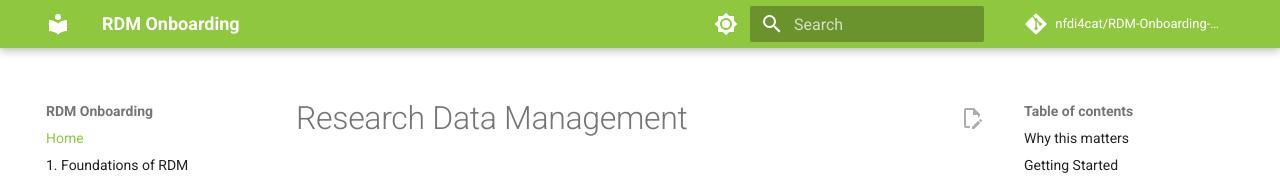
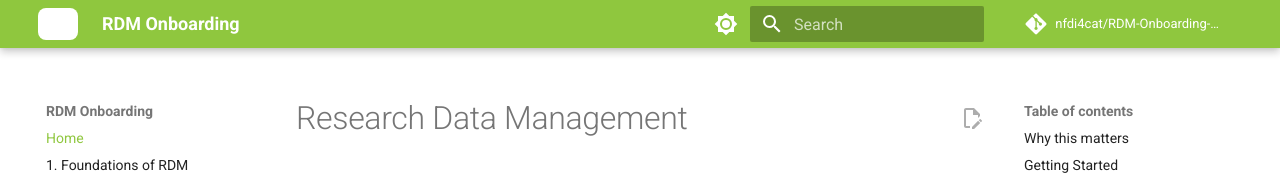
Before and after one commit to mvoelken-hub/RDM-Website, an MkDocs documentation site: the page built from docs/index.md, in a window 1280 px wide. Shown: the top 183 px of the page. Built offline with MkDocs 1.6.1 and Material for MkDocs 9.7.7, drawn with Linux system fonts in a browser that asks for light colours; comment, search, counter and statistics services are not loaded.

Commit message:
Add styles for logo button in header

```diff
--- a/docs/stylesheets/extra.css
+++ b/docs/stylesheets/extra.css
@@ -25,3 +25,16 @@
   --md-primary-fg-color--light: #8fc73e;
   --md-primary-fg-color--dark: #8fc73e;
 }
+
+.md-header__button.md-logo {
+  background-color: white;
+  border-radius: 8px;
+  padding: 4px 8px;
+  display: flex;
+  align-items: center;
+}
+
+.md-header__button.md-logo img {
+  height: 28px;
+  width: auto;
+}
```
